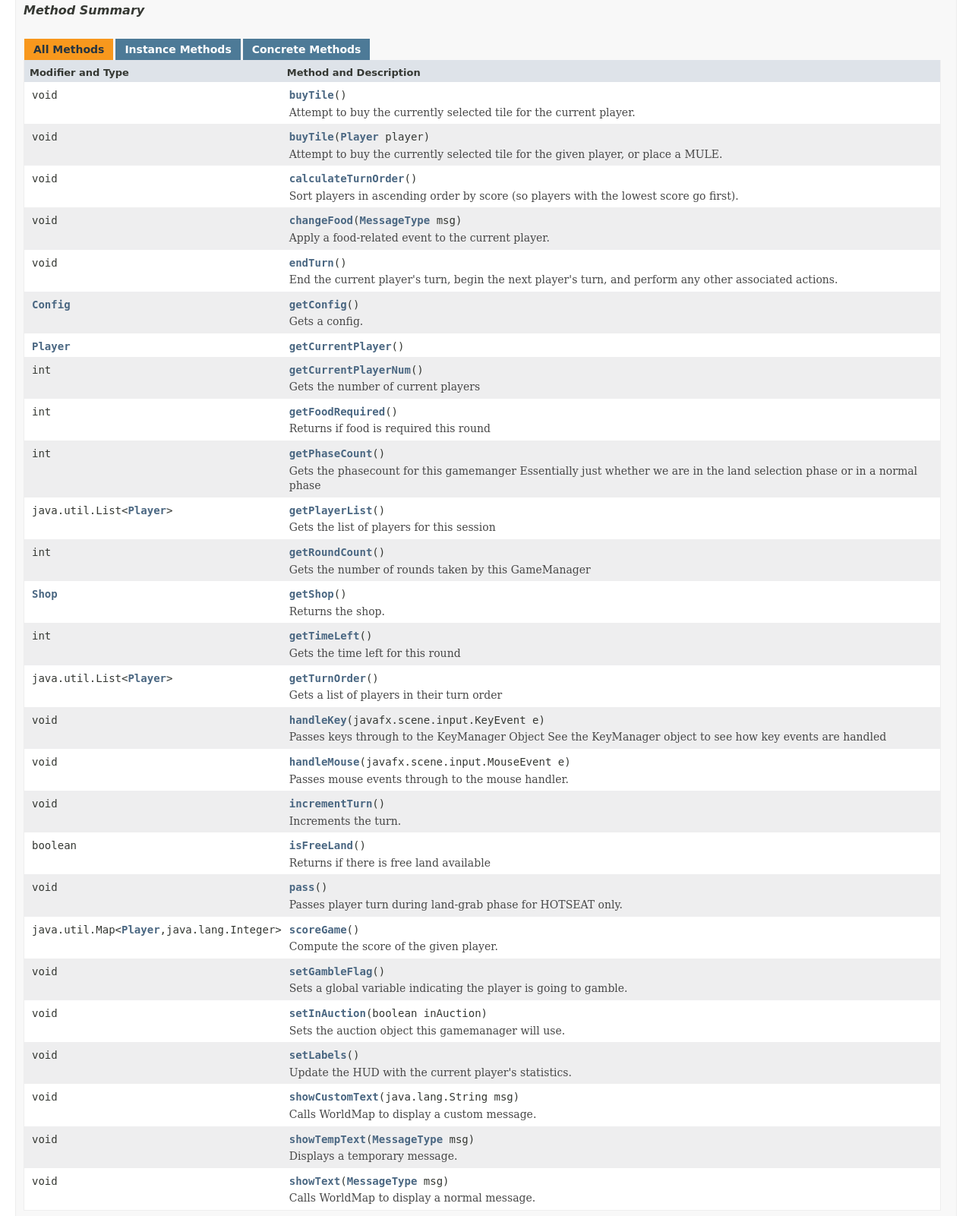
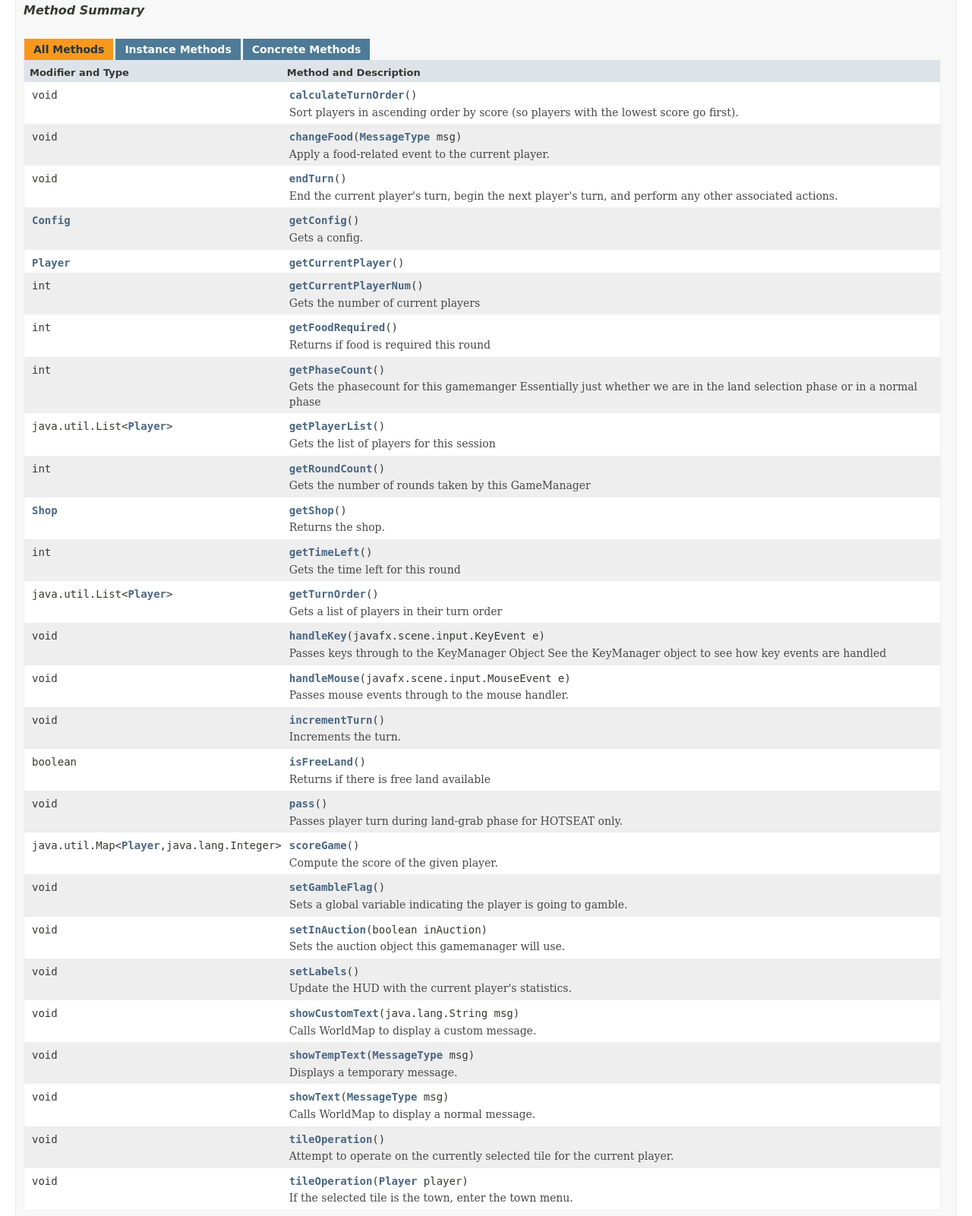
Before and after one commit to MountainRange/MULE, a plain HTML site: page doc/io/github/mountainrange/mule/GameManager.html in a window 1280 px wide. Shown: the part 558-2159 px from the top of the page at 76% size. Drawn offline with Linux system fonts and the light colour scheme; a web font is replaced by a local one.

Commit message:
auto-updated api docs

```diff
--- a/doc/io/github/mountainrange/mule/GameManager.html
+++ b/doc/io/github/mountainrange/mule/GameManager.html
@@ -153,57 +153,45 @@ extends java.lang.Object</pre>
 </tr>
 <tr id="i0" class="altColor">
 <td class="colFirst"><code>void</code></td>
-<td class="colLast"><code><span class="memberNameLink"><a href="../../../../io/github/mountainrange/mule/GameManager.html#buyTile--">buyTile</a></span>()</code>
-<div class="block">Attempt to buy the currently selected tile for the current player.</div>
-</td>
-</tr>
-<tr id="i1" class="rowColor">
-<td class="colFirst"><code>void</code></td>
-<td class="colLast"><code><span class="memberNameLink"><a href="../../../../io/github/mountainrange/mule/GameManager.html#buyTile-io.github.mountainrange.mule.gameplay.Player-">buyTile</a></span>(<a href="../../../../io/github/mountainrange/mule/gameplay/Player.html" title="class in io.github.mountainrange.mule.gameplay">Player</a>&nbsp;player)</code>
-<div class="block">Attempt to buy the currently selected tile for the given player, or place a MULE.</div>
-</td>
-</tr>
-<tr id="i2" class="altColor">
-<td class="colFirst"><code>void</code></td>
 <td class="colLast"><code><span class="memberNameLink"><a href="../../../../io/github/mountainrange/mule/GameManager.html#calculateTurnOrder--">calculateTurnOrder</a></span>()</code>
 <div class="block">Sort players in ascending order by score (so players with the lowest score go first).</div>
 </td>
 </tr>
-<tr id="i3" class="rowColor">
+<tr id="i1" class="rowColor">
 <td class="colFirst"><code>void</code></td>
 <td class="colLast"><code><span class="memberNameLink"><a href="../../../../io/github/mountainrange/mule/GameManager.html#changeFood-io.github.mountainrange.mule.enums.MessageType-">changeFood</a></span>(<a href="../../../../io/github/mountainrange/mule/enums/MessageType.html" title="enum in io.github.mountainrange.mule.enums">MessageType</a>&nbsp;msg)</code>
 <div class="block">Apply a food-related event to the current player.</div>
 </td>
 </tr>
-<tr id="i4" class="altColor">
+<tr id="i2" class="altColor">
 <td class="colFirst"><code>void</code></td>
 <td class="colLast"><code><span class="memberNameLink"><a href="../../../../io/github/mountainrange/mule/GameManager.html#endTurn--">endTurn</a></span>()</code>
 <div class="block">End the current player's turn, begin the next player's turn, and perform any other associated actions.</div>
 </td>
 </tr>
-<tr id="i5" class="rowColor">
+<tr id="i3" class="rowColor">
 <td class="colFirst"><code><a href="../../../../io/github/mountainrange/mule/Config.html" title="class in io.github.mountainrange.mule">Config</a></code></td>
 <td class="colLast"><code><span class="memberNameLink"><a href="../../../../io/github/mountainrange/mule/GameManager.html#getConfig--">getConfig</a></span>()</code>
 <div class="block">Gets a config.</div>
 </td>
 </tr>
-<tr id="i6" class="altColor">
+<tr id="i4" class="altColor">
 <td class="colFirst"><code><a href="../../../../io/github/mountainrange/mule/gameplay/Player.html" title="class in io.github.mountainrange.mule.gameplay">Player</a></code></td>
 <td class="colLast"><code><span class="memberNameLink"><a href="../../../../io/github/mountainrange/mule/GameManager.html#getCurrentPlayer--">getCurrentPlayer</a></span>()</code>&nbsp;</td>
 </tr>
-<tr id="i7" class="rowColor">
+<tr id="i5" class="rowColor">
 <td class="colFirst"><code>int</code></td>
 <td class="colLast"><code><span class="memberNameLink"><a href="../../../../io/github/mountainrange/mule/GameManager.html#getCurrentPlayerNum--">getCurrentPlayerNum</a></span>()</code>
 <div class="block">Gets the number of current players</div>
 </td>
 </tr>
-<tr id="i8" class="altColor">
+<tr id="i6" class="altColor">
 <td class="colFirst"><code>int</code></td>
 <td class="colLast"><code><span class="memberNameLink"><a href="../../../../io/github/mountainrange/mule/GameManager.html#getFoodRequired--">getFoodRequired</a></span>()</code>
 <div class="block">Returns if food is required this round</div>
 </td>
 </tr>
-<tr id="i9" class="rowColor">
+<tr id="i7" class="rowColor">
 <td class="colFirst"><code>int</code></td>
 <td class="colLast"><code><span class="memberNameLink"><a href="../../../../io/github/mountainrange/mule/GameManager.html#getPhaseCount--">getPhaseCount</a></span>()</code>
 <div class="block">Gets the phasecount for this gamemanger
@@ -211,37 +199,37 @@ extends java.lang.Object</pre>
  Essentially just whether we are in the land selection phase or in a normal phase</div>
 </td>
 </tr>
-<tr id="i10" class="altColor">
+<tr id="i8" class="altColor">
 <td class="colFirst"><code>java.util.List&lt;<a href="../../../../io/github/mountainrange/mule/gameplay/Player.html" title="class in io.github.mountainrange.mule.gameplay">Player</a>&gt;</code></td>
 <td class="colLast"><code><span class="memberNameLink"><a href="../../../../io/github/mountainrange/mule/GameManager.html#getPlayerList--">getPlayerList</a></span>()</code>
 <div class="block">Gets the list of players for this session</div>
 </td>
 </tr>
-<tr id="i11" class="rowColor">
+<tr id="i9" class="rowColor">
 <td class="colFirst"><code>int</code></td>
 <td class="colLast"><code><span class="memberNameLink"><a href="../../../../io/github/mountainrange/mule/GameManager.html#getRoundCount--">getRoundCount</a></span>()</code>
 <div class="block">Gets the number of rounds taken by this GameManager</div>
 </td>
 </tr>
-<tr id="i12" class="altColor">
+<tr id="i10" class="altColor">
 <td class="colFirst"><code><a href="../../../../io/github/mountainrange/mule/gameplay/Shop.html" title="class in io.github.mountainrange.mule.gameplay">Shop</a></code></td>
 <td class="colLast"><code><span class="memberNameLink"><a href="../../../../io/github/mountainrange/mule/GameManager.html#getShop--">getShop</a></span>()</code>
 <div class="block">Returns the shop.</div>
 </td>
 </tr>
-<tr id="i13" class="rowColor">
+<tr id="i11" class="rowColor">
 <td class="colFirst"><code>int</code></td>
 <td class="colLast"><code><span class="memberNameLink"><a href="../../../../io/github/mountainrange/mule/GameManager.html#getTimeLeft--">getTimeLeft</a></span>()</code>
 <div class="block">Gets the time left for this round</div>
 </td>
 </tr>
-<tr id="i14" class="altColor">
+<tr id="i12" class="altColor">
 <td class="colFirst"><code>java.util.List&lt;<a href="../../../../io/github/mountainrange/mule/gameplay/Player.html" title="class in io.github.mountainrange.mule.gameplay">Player</a>&gt;</code></td>
 <td class="colLast"><code><span class="memberNameLink"><a href="../../../../io/github/mountainrange/mule/GameManager.html#getTurnOrder--">getTurnOrder</a></span>()</code>
 <div class="block">Gets a list of players in their turn order</div>
 </td>
 </tr>
-<tr id="i15" class="rowColor">
+<tr id="i13" class="rowColor">
 <td class="colFirst"><code>void</code></td>
 <td class="colLast"><code><span class="memberNameLink"><a href="../../../../io/github/mountainrange/mule/GameManager.html#handleKey-javafx.scene.input.KeyEvent-">handleKey</a></span>(javafx.scene.input.KeyEvent&nbsp;e)</code>
 <div class="block">Passes keys through to the KeyManager Object
@@ -249,70 +237,82 @@ extends java.lang.Object</pre>
  See the KeyManager object to see how key events are handled</div>
 </td>
 </tr>
-<tr id="i16" class="altColor">
+<tr id="i14" class="altColor">
 <td class="colFirst"><code>void</code></td>
 <td class="colLast"><code><span class="memberNameLink"><a href="../../../../io/github/mountainrange/mule/GameManager.html#handleMouse-javafx.scene.input.MouseEvent-">handleMouse</a></span>(javafx.scene.input.MouseEvent&nbsp;e)</code>
 <div class="block">Passes mouse events through to the mouse handler.</div>
 </td>
 </tr>
-<tr id="i17" class="rowColor">
+<tr id="i15" class="rowColor">
 <td class="colFirst"><code>void</code></td>
 <td class="colLast"><code><span class="memberNameLink"><a href="../../../../io/github/mountainrange/mule/GameManager.html#incrementTurn--">incrementTurn</a></span>()</code>
 <div class="block">Increments the turn.</div>
 </td>
 </tr>
-<tr id="i18" class="altColor">
+<tr id="i16" class="altColor">
 <td class="colFirst"><code>boolean</code></td>
 <td class="colLast"><code><span class="memberNameLink"><a href="../../../../io/github/mountainrange/mule/GameManager.html#isFreeLand--">isFreeLand</a></span>()</code>
 <div class="block">Returns if there is free land available</div>
 </td>
 </tr>
-<tr id="i19" class="rowColor">
+<tr id="i17" class="rowColor">
 <td class="colFirst"><code>void</code></td>
 <td class="colLast"><code><span class="memberNameLink"><a href="../../../../io/github/mountainrange/mule/GameManager.html#pass--">pass</a></span>()</code>
 <div class="block">Passes player turn during land-grab phase for HOTSEAT only.</div>
 </td>
 </tr>
-<tr id="i20" class="altColor">
+<tr id="i18" class="altColor">
 <td class="colFirst"><code>java.util.Map&lt;<a href="../../../../io/github/mountainrange/mule/gameplay/Player.html" title="class in io.github.mountainrange.mule.gameplay">Player</a>,java.lang.Integer&gt;</code></td>
 <td class="colLast"><code><span class="memberNameLink"><a href="../../../../io/github/mountainrange/mule/GameManager.html#scoreGame--">scoreGame</a></span>()</code>
 <div class="block">Compute the score of the given player.</div>
 </td>
 </tr>
-<tr id="i21" class="rowColor">
+<tr id="i19" class="rowColor">
 <td class="colFirst"><code>void</code></td>
 <td class="colLast"><code><span class="memberNameLink"><a href="../../../../io/github/mountainrange/mule/GameManager.html#setGambleFlag--">setGambleFlag</a></span>()</code>
 <div class="block">Sets a global variable indicating the player is going to gamble.</div>
 </td>
 </tr>
-<tr id="i22" class="altColor">
+<tr id="i20" class="altColor">
 <td class="colFirst"><code>void</code></td>
 <td class="colLast"><code><span class="memberNameLink"><a href="../../../../io/github/mountainrange/mule/GameManager.html#setInAuction-boolean-">setInAuction</a></span>(boolean&nbsp;inAuction)</code>
 <div class="block">Sets the auction object this gamemanager will use.</div>
 </td>
 </tr>
-<tr id="i23" class="rowColor">
+<tr id="i21" class="rowColor">
 <td class="colFirst"><code>void</code></td>
 <td class="colLast"><code><span class="memberNameLink"><a href="../../../../io/github/mountainrange/mule/GameManager.html#setLabels--">setLabels</a></span>()</code>
 <div class="block">Update the HUD with the current player's statistics.</div>
 </td>
 </tr>
-<tr id="i24" class="altColor">
+<tr id="i22" class="altColor">
 <td class="colFirst"><code>void</code></td>
 <td class="colLast"><code><span class="memberNameLink"><a href="../../../../io/github/mountainrange/mule/GameManager.html#showCustomText-java.lang.String-">showCustomText</a></span>(java.lang.String&nbsp;msg)</code>
 <div class="block">Calls WorldMap to display a custom message.</div>
 </td>
 </tr>
-<tr id="i25" class="rowColor">
+<tr id="i23" class="rowColor">
 <td class="colFirst"><code>void</code></td>
 <td class="colLast"><code><span class="memberNameLink"><a href="../../../../io/github/mountainrange/mule/GameManager.html#showTempText-io.github.mountainrange.mule.enums.MessageType-">showTempText</a></span>(<a href="../../../../io/github/mountainrange/mule/enums/MessageType.html" title="enum in io.github.mountainrange.mule.enums">MessageType</a>&nbsp;msg)</code>
 <div class="block">Displays a temporary message.</div>
 </td>
 </tr>
-<tr id="i26" class="altColor">
+<tr id="i24" class="altColor">
 <td class="colFirst"><code>void</code></td>
 <td class="colLast"><code><span class="memberNameLink"><a href="../../../../io/github/mountainrange/mule/GameManager.html#showText-io.github.mountainrange.mule.enums.MessageType-">showText</a></span>(<a href="../../../../io/github/mountainrange/mule/enums/MessageType.html" title="enum in io.github.mountainrange.mule.enums">MessageType</a>&nbsp;msg)</code>
 <div class="block">Calls WorldMap to display a normal message.</div>
+</td>
+</tr>
+<tr id="i25" class="rowColor">
+<td class="colFirst"><code>void</code></td>
+<td class="colLast"><code><span class="memberNameLink"><a href="../../../../io/github/mountainrange/mule/GameManager.html#tileOperation--">tileOperation</a></span>()</code>
+<div class="block">Attempt to operate on the currently selected tile for the current player.</div>
+</td>
+</tr>
+<tr id="i26" class="altColor">
+<td class="colFirst"><code>void</code></td>
+<td class="colLast"><code><span class="memberNameLink"><a href="../../../../io/github/mountainrange/mule/GameManager.html#tileOperation-io.github.mountainrange.mule.gameplay.Player-">tileOperation</a></span>(<a href="../../../../io/github/mountainrange/mule/gameplay/Player.html" title="class in io.github.mountainrange.mule.gameplay">Player</a>&nbsp;player)</code>
+<div class="block">If the selected tile is the town, enter the town menu.</div>
 </td>
 </tr>
 </table>
@@ -385,17 +385,18 @@ extends java.lang.Object</pre>
  This method is used in most gamemodes</div>
 </li>
 </ul>
-<a name="buyTile-io.github.mountainrange.mule.gameplay.Player-">
+<a name="tileOperation-io.github.mountainrange.mule.gameplay.Player-">
 <!--   -->
 </a>
 <ul class="blockList">
 <li class="blockList">
-<h4>buyTile</h4>
-<pre>public&nbsp;void&nbsp;buyTile(<a href="../../../../io/github/mountainrange/mule/gameplay/Player.html" title="class in io.github.mountainrange.mule.gameplay">Player</a>&nbsp;player)</pre>
-<div class="block">Attempt to buy the currently selected tile for the given player, or place a MULE.</div>
+<h4>tileOperation</h4>
+<pre>public&nbsp;void&nbsp;tileOperation(<a href="../../../../io/github/mountainrange/mule/gameplay/Player.html" title="class in io.github.mountainrange.mule.gameplay">Player</a>&nbsp;player)</pre>
+<div class="block">If the selected tile is the town, enter the town menu. Otherwise, attempt to buy the currently selected tile for
+ the given player, or place a MULE.</div>
 <dl>
 <dt><span class="paramLabel">Parameters:</span></dt>
-<dd><code>player</code> - player to buy tile for</dd>
+<dd><code>player</code> - Player to perform the action for</dd>
 </dl>
 </li>
 </ul>
@@ -588,14 +589,14 @@ extends java.lang.Object</pre>
 </dl>
 </li>
 </ul>
-<a name="buyTile--">
+<a name="tileOperation--">
 <!--   -->
 </a>
 <ul class="blockList">
 <li class="blockList">
-<h4>buyTile</h4>
-<pre>public&nbsp;void&nbsp;buyTile()</pre>
-<div class="block">Attempt to buy the currently selected tile for the current player.</div>
+<h4>tileOperation</h4>
+<pre>public&nbsp;void&nbsp;tileOperation()</pre>
+<div class="block">Attempt to operate on the currently selected tile for the current player.</div>
 </li>
 </ul>
 <a name="handleMouse-javafx.scene.input.MouseEvent-">
```
Also changed, not shown: doc/index-all.html (+12 -8 lines), doc/io/github/mountainrange/mule/enums/package-tree.html (+6 -6 lines), doc/io/github/mountainrange/mule/gameplay/WorldMap.html (+38 -18 lines).
